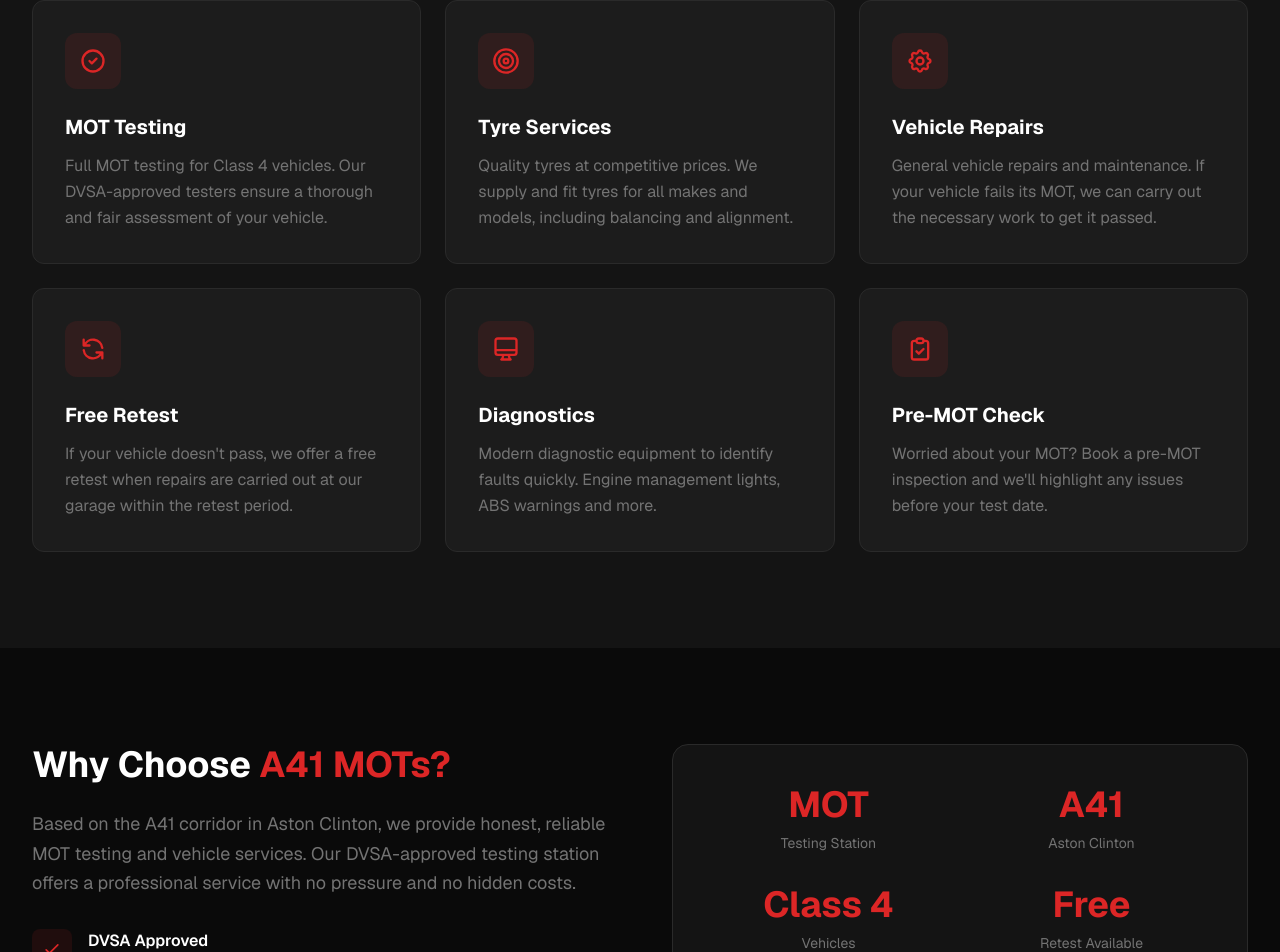
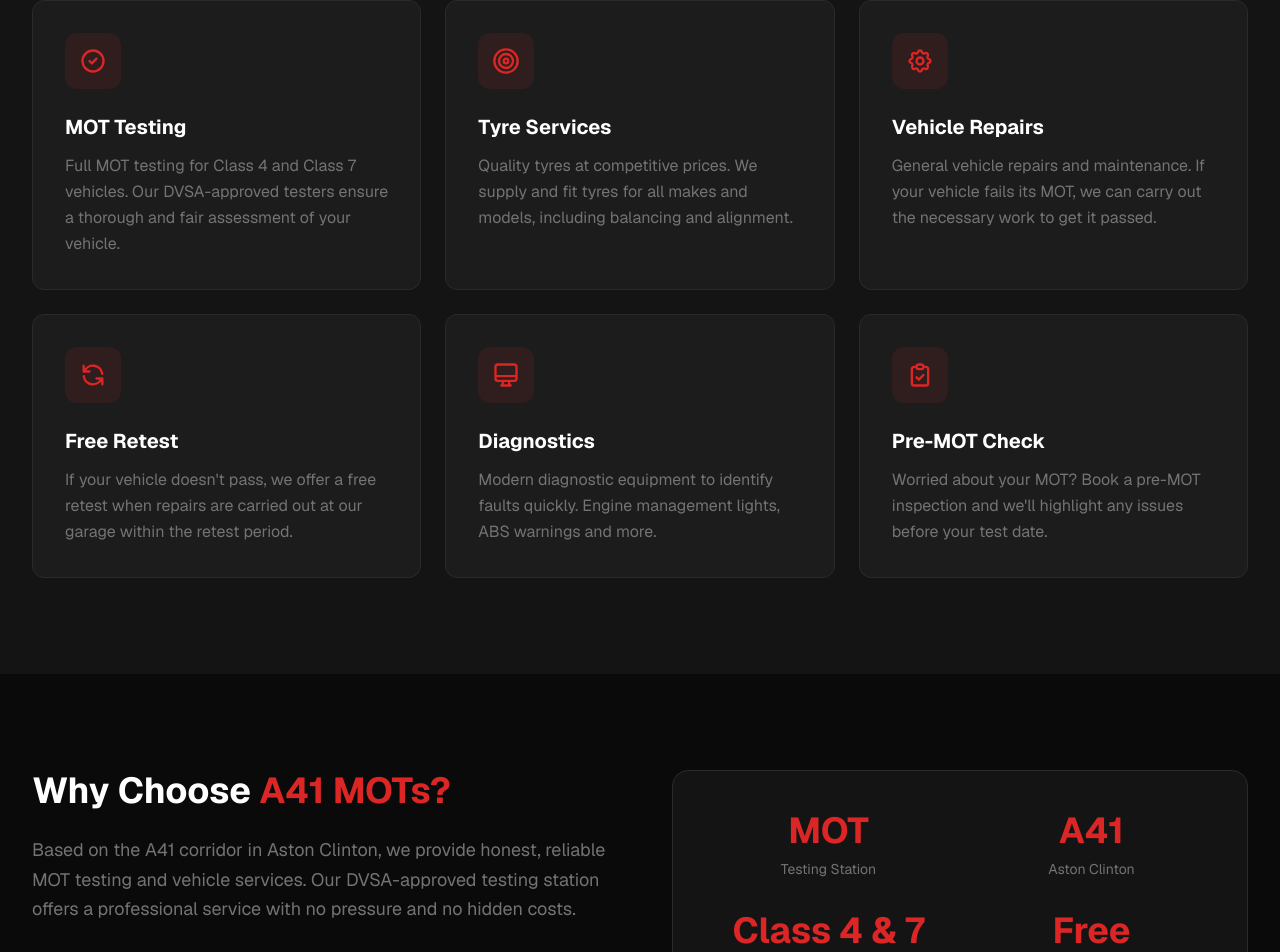
Before and after one commit to HassanTAKhan/a41-www, a Next.js app: page / in a window 1280 px wide. Shown: the part 1244-2196 px from the top of the page. Built offline with nearby package versions, Linux system fonts and the light colour scheme.

Commit message:
update class

```diff
--- a/app/page.tsx
+++ b/app/page.tsx
@@ -158,7 +158,7 @@
               </div>
               <h3 className="text-xl font-bold text-white mb-3">MOT Testing</h3>
               <p className="text-muted leading-relaxed">
-                Full MOT testing for Class 4 vehicles. Our DVSA-approved testers
+                Full MOT testing for Class 4 and Class 7 vehicles. Our DVSA-approved testers
                 ensure a thorough and fair assessment of your vehicle.
               </p>
             </div>
@@ -323,7 +323,7 @@
                   <p className="text-muted text-sm">Aston Clinton</p>
                 </div>
                 <div className="text-center">
-                  <div className="text-4xl font-bold text-accent mb-2">Class 4</div>
+                  <div className="text-4xl font-bold text-accent mb-2">Class 4 & 7</div>
                   <p className="text-muted text-sm">Vehicles</p>
                 </div>
                 <div className="text-center">
```
